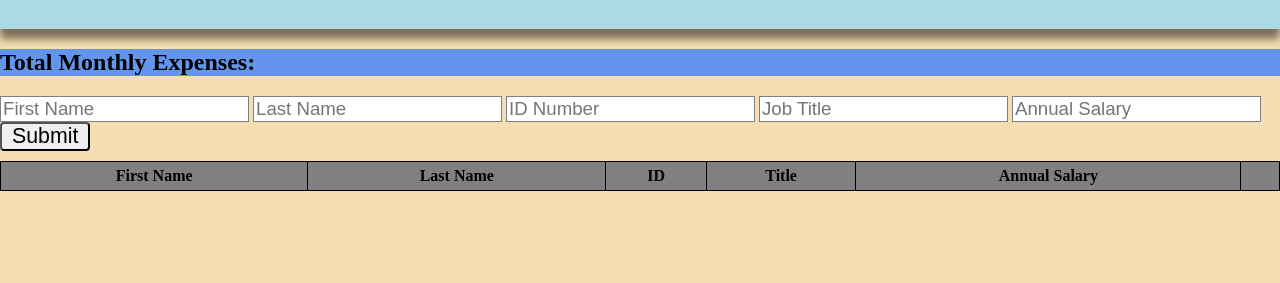
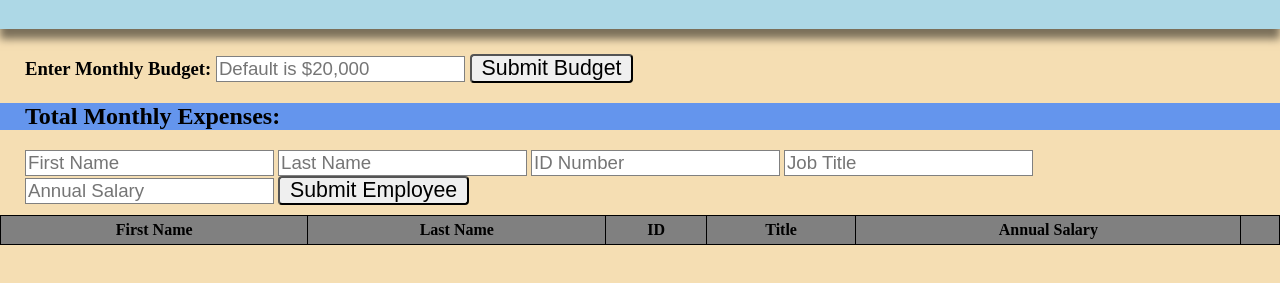
Before and after one commit to abungart/jquery-salary-calculator-master, a plain HTML site: page index.html in a window 1280 px wide. Shown: the part 71-354 px from the top of the page. Drawn offline with Linux system fonts and the light colour scheme.

Commit message:
Working and styled

```diff
--- a/client.js
+++ b/client.js
@@ -1,12 +1,23 @@
 $(document).ready(init);
 
 let employees = [];
+let monthlyBudget = 20000;
 
 function init() {
   console.log("hello");
   $(".employee_entry_form").on("submit", formSubmit);
   $(".table_body").on("click", ".btn_delete", deleteRow);
+  $(".budget_button").on("click", changeBudget);
 } // end Init Function
+
+function changeBudget() {
+  monthlyBudget = $("#budget").val();
+  if (monthlyBudget === "") {
+    monthlyBudget = 20000;
+  } // end If
+  $("#budget").val("");
+  $(".new_monthly_budget").text(`The new Monthly Budget: $${monthlyBudget}`);
+} // end changeBudget Function
 
 function deleteRow() {
   const employeeIndex = $(this).data("index");
@@ -58,7 +69,7 @@ function render() {
   let monthlyCost = yearlyCost / 12;
   monthlyCost = monthlyCost.toFixed(2);
   $(".total_monthly_expenses").text(`$${monthlyCost}`);
-  if (monthlyCost > 20000) {
+  if (monthlyCost > monthlyBudget) {
     $(".monthly_expenses").css("background", "red");
   } // End if
   else {
--- a/index.html
+++ b/index.html
@@ -11,11 +11,22 @@
     <header>
       <h1>Employee Salary Calculator</h1>
     </header>
-    <h2 class="monthly_expenses">
+    <div class="ctn monthly_budget">
+      Enter Monthly Budget:
+      <input
+        type="text"
+        placeholder="Default is $20,000"
+        defaultValue="20000"
+        id="budget"
+      />
+      <button type="button" class="btn budget_button">Submit Budget</button>
+      <span class="new_monthly_budget"></span>
+    </div>
+    <h2 class="ctn monthly_expenses">
       Total Monthly Expenses: <span class="total_monthly_expenses"></span>
     </h2>
     <div>
-      <form class="employee_entry_form">
+      <form class="ctn employee_entry_form">
         <input
           type="text"
           placeholder="First Name"
@@ -36,7 +47,7 @@
           required
           id="annual_salary"
         />
-        <button type="submit" class="submit_button">Submit</button>
+        <button type="submit" class="btn submit_button">Submit Employee</button>
       </form>
     </div>
     <div>
--- a/style.css
+++ b/style.css
@@ -40,11 +40,21 @@ th, td {
     border: 2px solid crimson;
 }
 
+.ctn {
+    padding-left: 25px;
+}
+
+.monthly_budget {
+    font-size: 14pt;
+    font-weight: bold;
+    padding-top: 10px;
+}
+
 .monthly_expenses {
     background-color: cornflowerblue;
 }
 
-.submit_button {
+.btn {
     cursor: pointer;
     border-radius: 4px;
     padding: 0px 10px 0px 10px;
```
